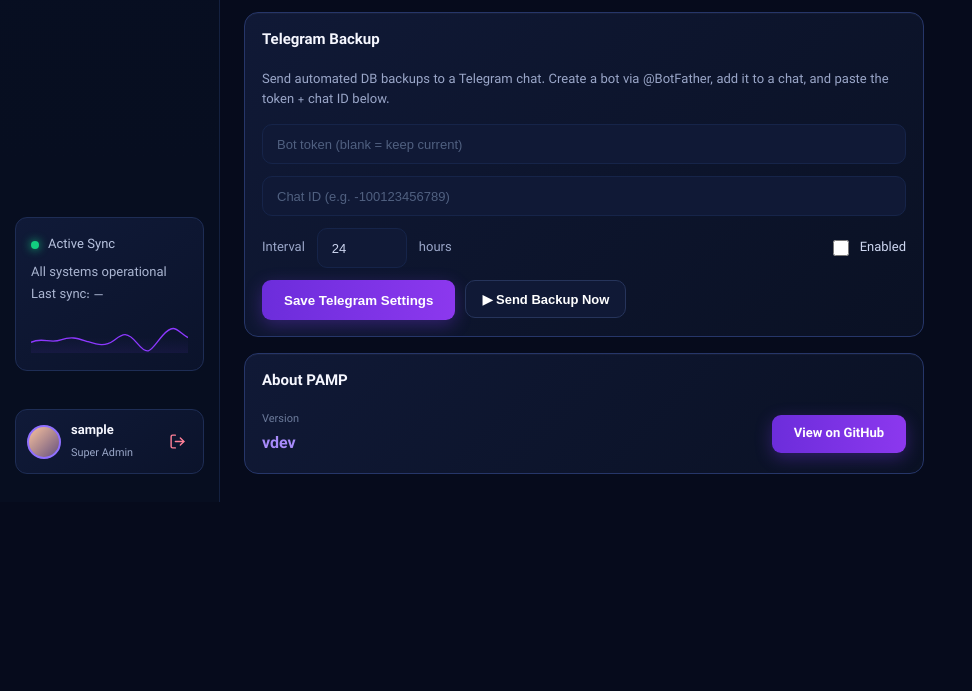
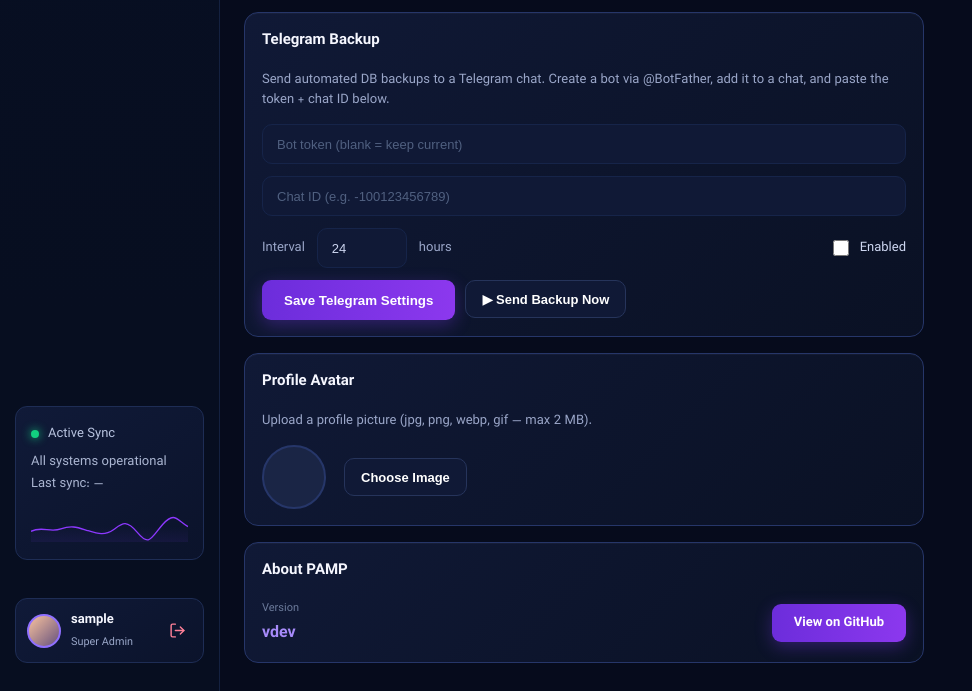
Before and after one commit to santiyagoburcart/PAMP, a Django app: page /settings/ in a window 1280 px wide. Shown: the part 1045-1736 px from the top of the page, without its empty margins (0-972 px from the left). Before the commit the page ends 1547 px from the top, so only its background shows below. Run offline with Django 4.2, Linux system fonts and the light colour scheme; the visitor is signed in with stand-in values (Sample User, id 1); data comes from the database, SQL or seed files in the repository; data that the repository does not hold is empty; parts of the project's set-up code (start-up, migrations or seed data) failed here and were passed over.

Commit message:
auto: update templates/v2/settings_v2.html

```diff
--- a/templates/v2/settings_v2.html
+++ b/templates/v2/settings_v2.html
@@ -259,6 +259,67 @@
     </div>
   </article>
 
+  <!-- Avatar -->
+  <article class="card">
+    <div class="panel-title">Profile Avatar</div>
+    <p style="color:#9aa6c8;font-size:13px;margin:0 0 14px">Upload a profile picture (jpg, png, webp, gif — max 2 MB).</p>
+    <div id="avatar-result" style="margin-bottom:10px;font-size:12px"></div>
+    <div style="display:flex;align-items:center;gap:18px;flex-wrap:wrap">
+      <div id="avatar-preview" style="width:64px;height:64px;border-radius:50%;background:#1a2545 {% if avatar_url %}url('{{ avatar_url }}') center/cover{% endif %};border:2px solid #263669;flex-shrink:0"></div>
+      <div style="display:flex;flex-direction:column;gap:10px">
+        <input type="file" id="avatar-file" accept="image/*" style="display:none" onchange="previewAvatar(this)">
+        <button class="v2-sync-btn" style="background:#101936;box-shadow:none;border:1px solid #26345b"
+                onclick="document.getElementById('avatar-file').click()">
+          Choose Image
+        </button>
+        <button id="avatar-upload-btn" class="report"
+                style="width:auto;padding:0 22px;height:40px;margin:0;display:none"
+                onclick="uploadAvatar()">
+          Upload Avatar
+        </button>
+      </div>
+    </div>
+    <script>
+    function previewAvatar(input) {
+      if (!input.files[0]) return;
+      var reader = new FileReader();
+      reader.onload = function(e) {
+        var p = document.getElementById('avatar-preview');
+        p.style.backgroundImage = "url('" + e.target.result + "')";
+        p.style.backgroundSize = 'cover';
+        p.style.backgroundPosition = 'center';
+        document.getElementById('avatar-upload-btn').style.display = 'inline-flex';
+      };
+      reader.readAsDataURL(input.files[0]);
+    }
+    function uploadAvatar() {
+      var fileInput = document.getElementById('avatar-file');
+      if (!fileInput.files.length) return;
+      showLoading('Uploading avatar…');
+      var form = new FormData();
+      form.append('avatar', fileInput.files[0]);
+      form.append('csrfmiddlewaretoken', getCsrf());
+      fetch('{% url "upload_avatar" %}', {method: 'POST', body: form})
+        .then(function(r) {
+          hideLoading();
+          if (r.status === 401 || r.redirected) {
+            window.location.href = '/login/?next=' + encodeURIComponent(window.location.pathname);
+            return null;
+          }
+          return r.text();
+        })
+        .then(function(html) {
+          if (!html) return;
+          document.getElementById('avatar-result').innerHTML = html;
+        })
+        .catch(function(err) {
+          hideLoading();
+          document.getElementById('avatar-result').innerHTML = '<div class="action-result error">✗ Upload failed</div>';
+        });
+    }
+    </script>
+  </article>
+
   <!-- About -->
   <article class="card">
     <div class="panel-title">About PAMP</div>
```
